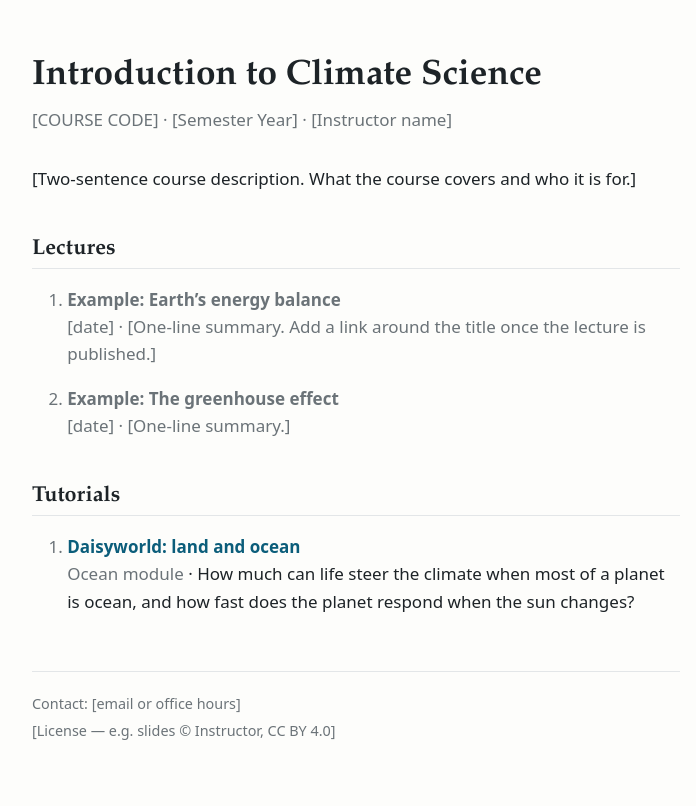
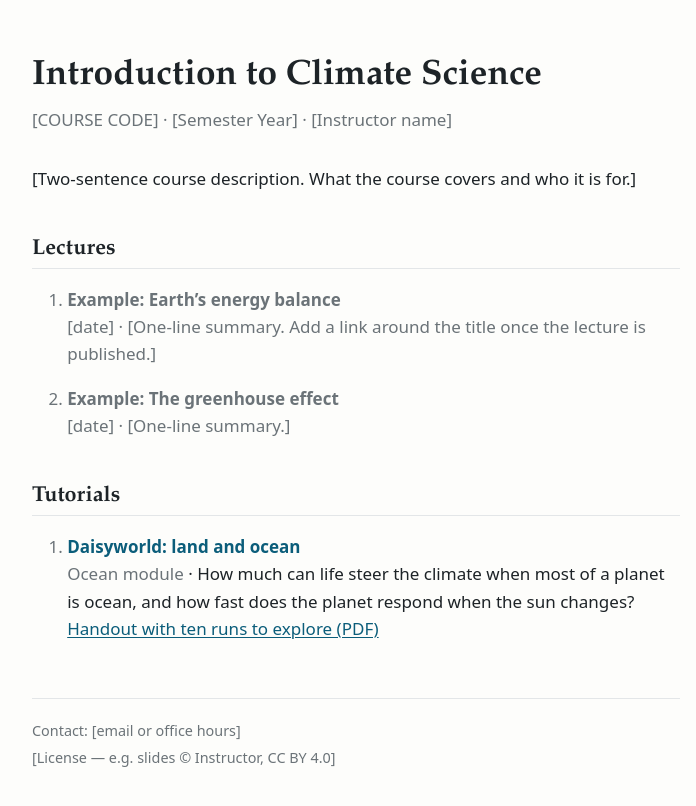
Before and after one commit to JoyMonteiro/intro_climate_science, a Jekyll site: the page built from index.md, in a window 1280 px wide. Shown: the top 806 px of the page, without its empty margins (284-980 px from the left). Built offline with Jekyll 4.4.1, drawn with Linux system fonts in a browser that asks for light colours.

Commit message:
Add the Daisyworld land-and-ocean student handout and link it from the index
Co-Authored-By: Claude Opus 5.5 <noreply@anthropic.com>

```diff
--- a/index.md
+++ b/index.md
@@ -21,5 +21,5 @@ footer: |
 ## Tutorials
 
 1. **[Daisyworld: land and ocean](tutorials/daisyworld-land-ocean/)**
-   *Ocean module* · How much can life steer the climate when most of a planet is ocean, and how fast does the planet respond when the sun changes?
+   *Ocean module* · How much can life steer the climate when most of a planet is ocean, and how fast does the planet respond when the sun changes? [Handout with ten runs to explore (PDF)](tutorials/daisyworld-land-ocean/daisyworld_land_ocean_handout.pdf)
 {: .lectures}
```
Also changed, not shown: 1 other file.
